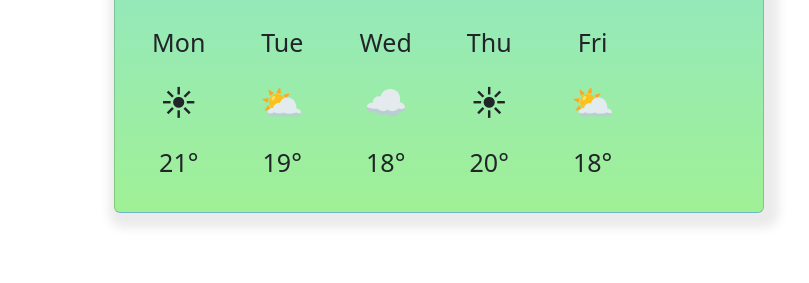
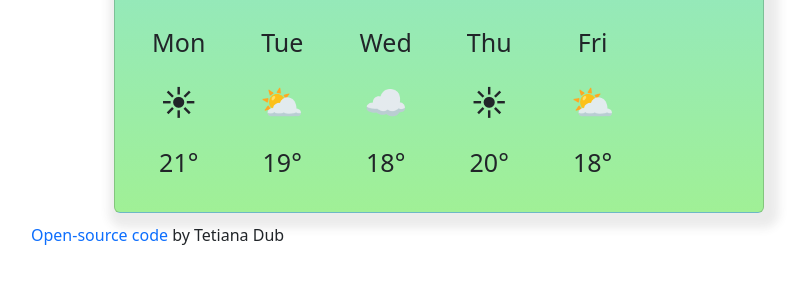
Before and after one commit to Tasha852209/my-awesome-weather-app, a plain HTML site: page index.html in a window 1280 px wide. Shown: the part 387-670 px from the top of the page, without its empty margins (201-1010 px from the left). Drawn offline with nearby package versions, Linux system fonts and the light colour scheme.

Commit message:
Added open code

```diff
--- a/index.html
+++ b/index.html
@@ -84,7 +84,15 @@
           </div>
         </div>
       </div>
+      <div class="author">
+        <a
+          class="source-code"
+          href="http://https://github.com/Tasha852209/my-awesome-weather-app"
+          >Open-source code</a
+        ><span> by Tetiana Dub</span>
+      </div>
     </div>
+
     <script src="script.js"></script>
   </body>
 </html>
--- a/style.css
+++ b/style.css
@@ -5,6 +5,7 @@
   top: 50px;
   background: linear-gradient(#84def0, #a0f096);
   box-shadow: 5px 5px 10px 10px rgba(59, 59, 59, 0.1);
+  display: block;
 }
 .row {
   width: 70%;
@@ -66,9 +67,22 @@
 .emoji {
   font-size: 35px;
 }
-#celsius-link, #fahrenheit-link, .slash {
+#celsius-link,
+#fahrenheit-link,
+.slash {
   font-size: 20px;
   position: relative;
   top: -20px;
   text-decoration: none;
 }
+.source-code {
+  text-decoration: none;
+  display: inline;
+}
+.author {
+  margin: 0 auto;
+  display: block;
+  position: relative;
+  left: 150px;
+  top: 60px;
+}
```
